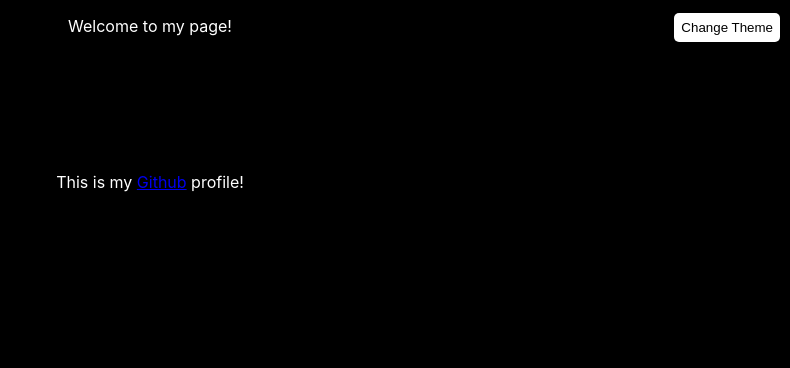
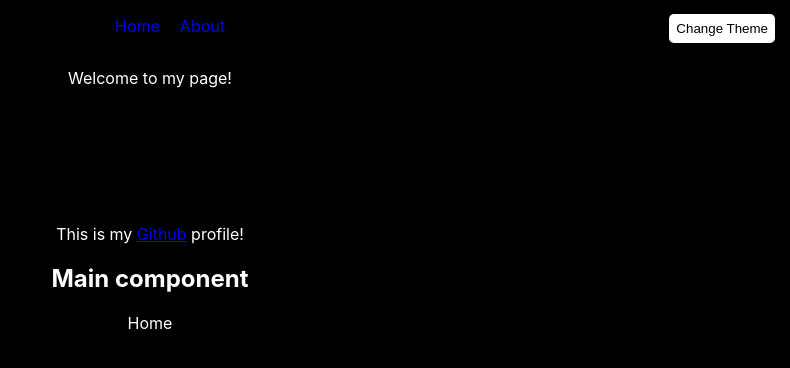
Before and after one commit to kagithapk/hosting, a React (Create React App) app: page / in a window 1280 px wide. Shown: the top 368 px of the page, without its empty margins (490-1280 px from the left). Built offline with nearby package versions, Linux system fonts and the light colour scheme.

Commit message:
react-routing added.

```diff
--- a/package.json
+++ b/package.json
@@ -7,8 +7,11 @@
     "@testing-library/jest-dom": "^4.2.4",
     "@testing-library/react": "^9.4.0",
     "@testing-library/user-event": "^7.2.1",
+    "node-sass": "^4.13.1",
     "react": "^16.12.0",
     "react-dom": "^16.12.0",
+    "react-lazyload": "^2.6.5",
+    "react-router-dom": "^5.1.2",
     "react-scripts": "3.3.0"
   },
   "scripts": {
@@ -35,6 +38,7 @@
     ]
   },
   "devDependencies": {
-    "gh-pages": "^2.1.1"
+    "gh-pages": "^2.1.1",
+    "sass": "^1.25.0"
   }
 }
--- a/src/App.css
+++ b/src/App.css
@@ -5,12 +5,22 @@
 #toggle-button {
     float: right;
     margin-right: 10px;
-    position: relative;
-    bottom: 39px;
+    position: absolute;
+    top: 14px;
+    right: 5px;
     border: none;
     border-radius: 5px;
     padding: 7px;
     outline: none;
+}
+
+@media only screen and (max-width: 400px) {
+    #toggle-button {
+        top: 17px;
+        font-size: 0.6em;
+        margin-right: 4px;
+        padding: 4px;
+    }
 }
 
 .toggle-button__white {
--- a/src/App.js
+++ b/src/App.js
@@ -1,5 +1,9 @@
 import React from 'react';
 import './App.css';
+import Main from './components/Main';
+import { BrowserRouter, Route, Link } from 'react-router-dom';
+import Home from './components/Home';
+import About from './components/About';
 
 function App() {
 
@@ -29,6 +33,13 @@ function App() {
   }
   return (
     <div className='header'>
+      <BrowserRouter>
+        <nav className="navbar">
+          <ul>
+            <li><Link to="/">Home</Link></li>
+            <li><Link to="/about">About</Link></li>
+          </ul>
+        </nav>
         <div>
           <p>Welcome to my page!</p>
           <button className='toggle-button__white' id='toggle-button' onClick={() => { toggle_change() }}>Change Theme</button>
@@ -37,6 +48,10 @@ function App() {
           <span id='git-profile' className='git-profile__hid'>Praveen Kagitha (kagithapk)</span>
           <p>This is my <a className='git-link' href='https://www.github.com/kagithapk' alt='https://www.github.com' onMouseOver={() => {profilepop()}} onMouseOut={() => {profileoff()}}>Github</a> profile!</p>
         </div>
+        <Main />
+        <Route exact path="/" component={Home}></Route>
+        <Route path="/about" component={About}></Route>
+      </BrowserRouter>
     </div>
   );
 }
--- /dev/null
+++ b/src/components/About.js
@@ -0,0 +1,11 @@
+import React from 'react';
+
+const About = () => {
+    return (
+        <div>
+            <p>About</p>
+        </div>
+    );
+}
+
+export default About;
--- /dev/null
+++ b/src/components/Home.js
@@ -0,0 +1,11 @@
+import React from 'react';
+
+const Home = () => {
+    return (
+        <div>
+            <p>Home</p>
+        </div>
+    );
+}
+
+export default Home;
--- /dev/null
+++ b/src/components/Main.js
@@ -0,0 +1,14 @@
+import React from 'react';
+import './style/Main.css';
+
+const Main = () => {
+    return (
+        <React.Fragment>
+            <div className="main">
+                <h2>Main component</h2>
+            </div>
+        </React.Fragment>
+    );
+}
+
+export default Main;
--- /dev/null
+++ b/src/components/style/Main.css
@@ -0,0 +1,10 @@
+.main {
+  text-align: center; }
+
+.navbar ul {
+  display: inline-flex; }
+  .navbar ul li {
+    list-style: none; }
+    .navbar ul li a {
+      margin: 10px;
+      text-decoration: none; }
--- /dev/null
+++ b/src/components/style/Main.scss
@@ -0,0 +1,16 @@
+.main {
+    text-align: center;
+}
+
+.navbar {
+    ul {
+        display: inline-flex;
+        li {
+            list-style: none;
+            a {
+                margin: 10px;
+                text-decoration: none;
+            }
+        }
+    }
+}
```
Also changed, not shown: 1 other file (tests, documents, lock files or other folders). Lines whose indentation alone changed are shown as unchanged.
